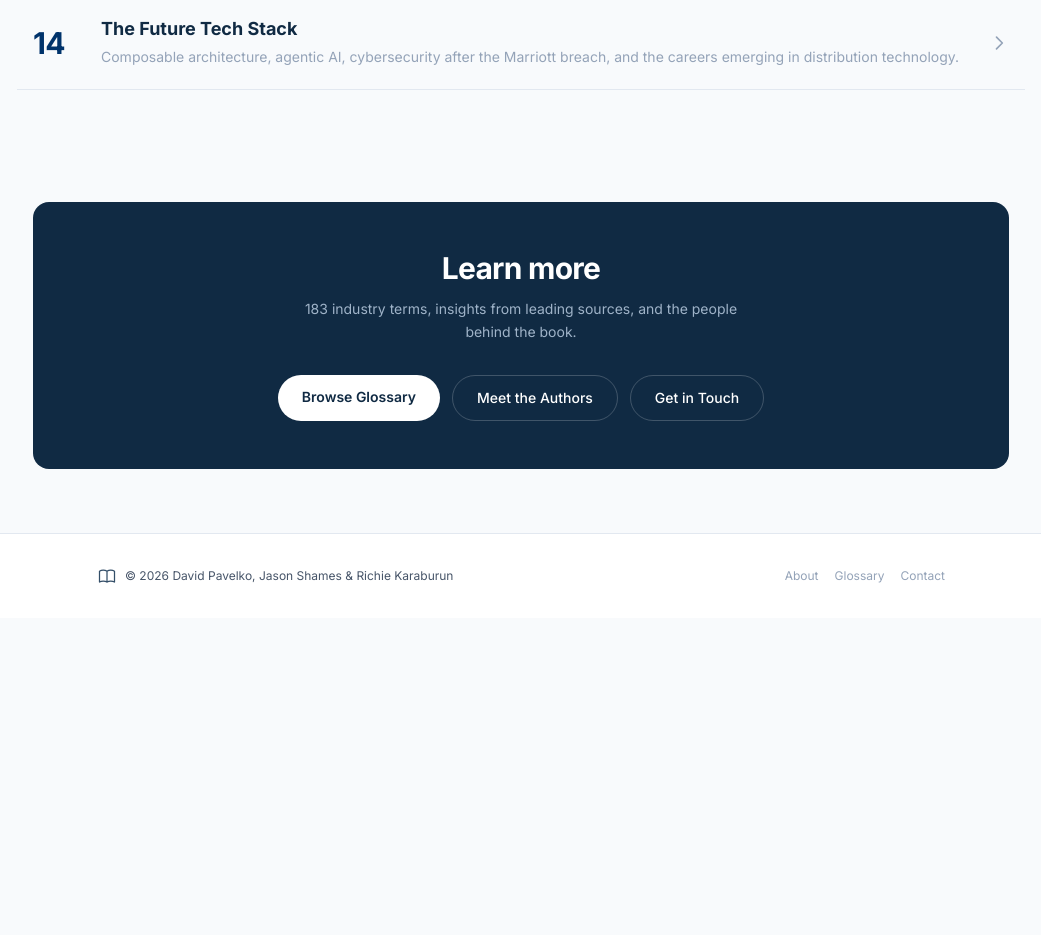
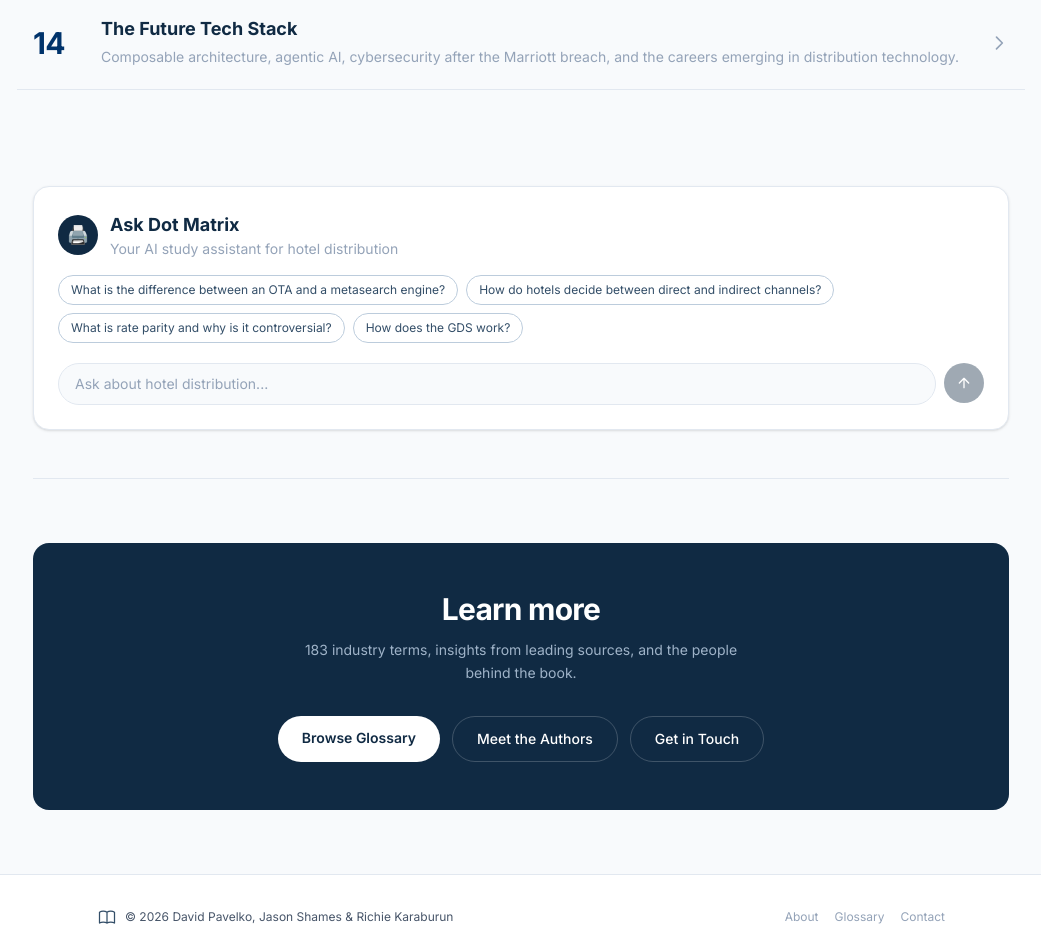
Before and after one commit to jds11/hoteldistro, a Next.js app: page / in a window 1280 px wide. Shown: the part 2720-3655 px from the top of the page, without its empty margins (119-1160 px from the left). Before the commit the page ends 3338 px from the top, so only its background shows below. Built offline with nearby package versions, Linux system fonts and the light colour scheme.

Commit message:
Add Ask Dot Matrix inline chat on homepage with suggestion chips

```diff
--- a/src/app/page.tsx
+++ b/src/app/page.tsx
@@ -4,6 +4,7 @@ import { getPartColors } from "@/lib/part-colors";
 import glossaryTerms from "@/lib/glossary-data.json";
 import Nav from "@/components/Nav";
 import Footer from "@/components/Footer";
+import AskDotMatrix from "@/components/AskDotMatrix";
 
 const parts = [
   { title: "Part I", subtitle: "Introduction", range: [1, 3] },
@@ -110,6 +111,9 @@ export default function Home() {
           );
         })}
 
+        {/* Ask Dot Matrix */}
+        <AskDotMatrix />
+
         {/* Bottom CTA */}
         <section className="py-16">
           <div className="bg-brand-900 rounded-2xl p-8 md:p-12 text-white text-center">
--- /dev/null
+++ b/src/components/AskDotMatrix.tsx
@@ -0,0 +1,168 @@
+"use client";
+
+import { useChat } from "@ai-sdk/react";
+import { TextStreamChatTransport } from "ai";
+import { useState, useRef, useEffect, useMemo } from "react";
+
+const SUGGESTIONS = [
+  "What is the difference between an OTA and a metasearch engine?",
+  "How do hotels decide between direct and indirect channels?",
+  "What is rate parity and why is it controversial?",
+  "How does the GDS work?",
+];
+
+export default function AskDotMatrix() {
+  const [input, setInput] = useState("");
+  const [started, setStarted] = useState(false);
+  const scrollRef = useRef<HTMLDivElement>(null);
+
+  const transport = useMemo(
+    () => new TextStreamChatTransport({ api: "/api/chat" }),
+    []
+  );
+
+  const { messages, sendMessage, status, error } = useChat({
+    transport,
+    messages: [
+      {
+        id: "welcome",
+        role: "assistant" as const,
+        parts: [
+          {
+            type: "text" as const,
+            text: "Hey! I'm **Dot Matrix** 🖨️ — the study assistant for this textbook. Ask me anything about hotel distribution — channels, technology, strategy, or any concept from the chapters.",
+          },
+        ],
+      },
+    ],
+  });
+
+  const isLoading = status === "streaming" || status === "submitted";
+
+  useEffect(() => {
+    if (scrollRef.current) {
+      scrollRef.current.scrollTop = scrollRef.current.scrollHeight;
+    }
+  }, [messages]);
+
+  const send = (text: string) => {
+    if (!text.trim() || isLoading) return;
+    setStarted(true);
+    sendMessage({ text: text.trim() });
+    setInput("");
+  };
+
+  const onSubmit = (e: React.FormEvent) => {
+    e.preventDefault();
+    send(input);
+  };
+
+  return (
+    <section className="py-12 border-b border-border">
+      <div className="bg-white rounded-2xl border border-border overflow-hidden shadow-sm">
+        {/* Header */}
+        <div className="px-6 pt-6 pb-4 flex items-center gap-3">
+          <div className="w-10 h-10 rounded-full bg-brand-900 flex items-center justify-center text-lg">
+            🖨️
+          </div>
+          <div>
+            <h2 className="font-bold text-text-primary text-lg">Ask Dot Matrix</h2>
+            <p className="text-text-muted text-sm">Your AI study assistant for hotel distribution</p>
+          </div>
+        </div>
+
+        {/* Messages area */}
+        <div
+          ref={scrollRef}
+          className={`px-6 space-y-3 overflow-y-auto transition-all ${
+            started ? "max-h-80 py-3" : "max-h-0 py-0"
+          }`}
+        >
+          {messages.map((m) => (
+            <div
+              key={m.id}
+              className={`flex ${(m.role as string) === "user" ? "justify-end" : "justify-start"}`}
+            >
+              <div
+                className={`max-w-[85%] rounded-2xl px-4 py-2.5 text-sm leading-relaxed ${
+                  (m.role as string) === "user"
+                    ? "bg-brand-900 text-white rounded-br-md"
+                    : "bg-slate-100 text-text-primary rounded-bl-md"
+                }`}
+              >
+                <MessageContent
+                  content={
+                    m.parts
+                      ?.filter((p) => p.type === "text")
+                      .map((p) => (p as { type: "text"; text: string }).text)
+                      .join("") ?? ""
+                  }
+                />
+              </div>
+            </div>
+          ))}
+          {isLoading && (messages[messages.length - 1]?.role as string) === "user" && (
+            <div className="flex justify-start">
+              <div className="bg-slate-100 rounded-2xl rounded-bl-md px-4 py-3">
+                <div className="flex gap-1.5">
+                  <span className="w-2 h-2 bg-brand-400 rounded-full animate-bounce [animation-delay:-0.3s]" />
+                  <span className="w-2 h-2 bg-brand-400 rounded-full animate-bounce [animation-delay:-0.15s]" />
+                  <span className="w-2 h-2 bg-brand-400 rounded-full animate-bounce" />
+                </div>
+              </div>
+            </div>
+          )}
+          {error && (
+            <div className="text-center text-red-500 text-xs py-2">
+              Something went wrong. Try again.
+            </div>
+          )}
+        </div>
+
+        {/* Suggestions (shown before first message) */}
+        {!started && (
+          <div className="px-6 pb-3 flex flex-wrap gap-2">
+            {SUGGESTIONS.map((s) => (
+              <button
+                key={s}
+                onClick={() => send(s)}
+                className="text-xs px-3 py-1.5 rounded-full border border-brand-200 text-brand-700 hover:bg-brand-50 transition-colors"
+              >
+                {s}
+              </button>
+            ))}
+          </div>
+        )}
+
+        {/* Input */}
+        <form onSubmit={onSubmit} className="px-6 pb-6 pt-2 flex gap-2">
+          <input
+            value={input}
+            onChange={(e) => setInput(e.target.value)}
+            placeholder="Ask about hotel distribution..."
+            className="flex-1 text-sm px-4 py-2.5 rounded-full border border-border bg-slate-50 focus:outline-none focus:ring-2 focus:ring-brand-500/30 focus:border-brand-500 text-text-primary placeholder:text-text-muted"
+            disabled={isLoading}
+          />
+          <button
+            type="submit"
+            disabled={isLoading || !input.trim()}
+            className="w-10 h-10 rounded-full bg-brand-900 text-white flex items-center justify-center hover:bg-brand-800 transition-colors disabled:opacity-40 shrink-0"
+            aria-label="Send message"
+          >
+            <svg className="w-4 h-4" fill="none" stroke="currentColor" viewBox="0 0 24 24">
+              <path strokeLinecap="round" strokeLinejoin="round" strokeWidth={2} d="M12 19V5m0 0l-7 7m7-7l7 7" />
+            </svg>
+          </button>
+        </form>
+      </div>
+    </section>
+  );
+}
+
+function MessageContent({ content }: { content: string }) {
+  const html = content
+    .replace(/\*\*(.+?)\*\*/g, "<strong>$1</strong>")
+    .replace(/\*(.+?)\*/g, "<em>$1</em>")
+    .replace(/\n/g, "<br />");
+  return <span dangerouslySetInnerHTML={{ __html: html }} />;
+}
```
